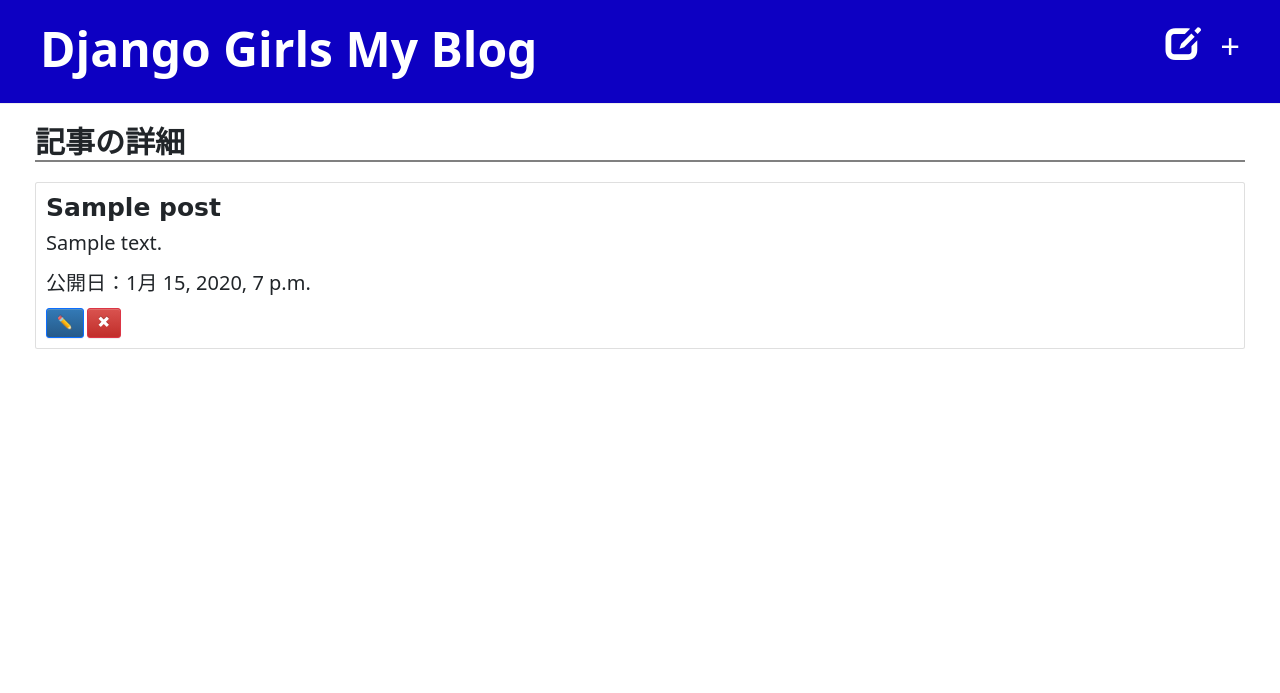
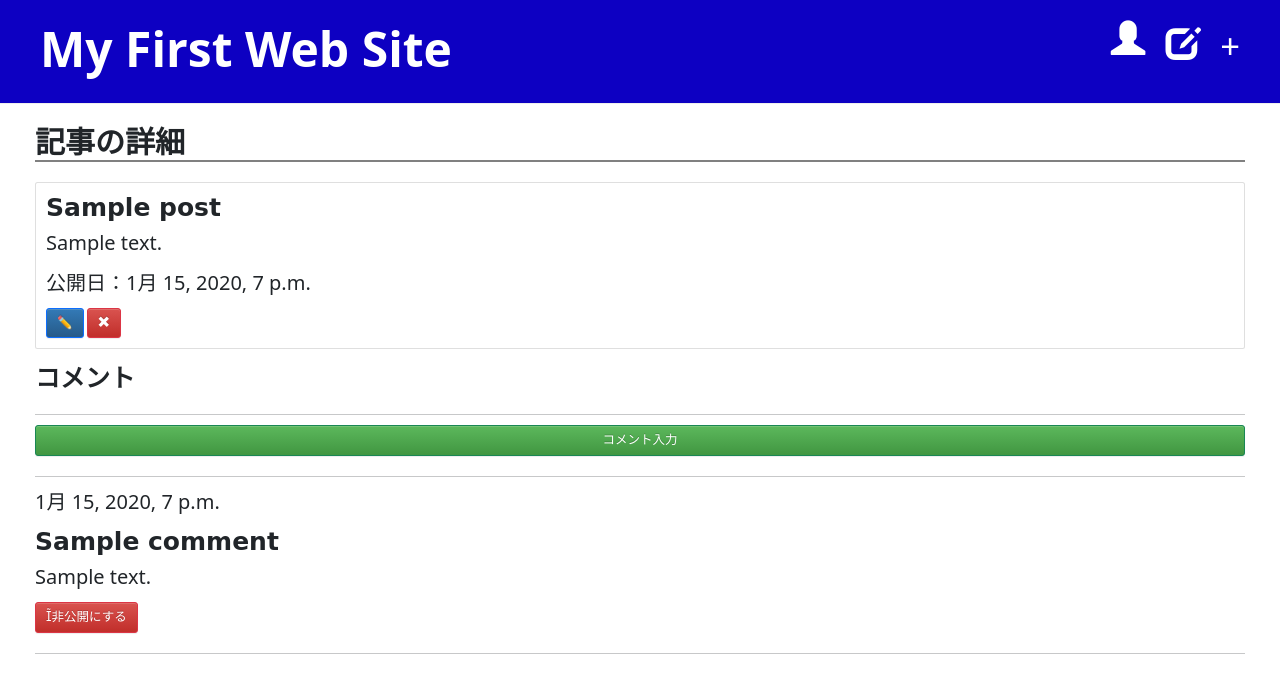
Before and after one commit to hashibird/my-first-blog, a Django app: page /post/1/ in a window 1280 px wide. Shown: the top 693 px of the page. Run offline with Django 3.2, Linux system fonts and the light colour scheme; a user stored in the database is signed in; tables that the repository leaves empty hold one stand-in row (values such as "Sample post"); some libraries are stand-ins or nearby versions.

Commit message:
try django girls extension

```diff
--- a/blog/admin.py
+++ b/blog/admin.py
@@ -1,4 +1,6 @@
 from django.contrib import admin
-from .models import Post
+from .models import Post, Comment
+
 
 admin.site.register(Post)
+admin.site.register(Comment)
--- a/blog/models.py
+++ b/blog/models.py
@@ -15,5 +15,23 @@
         self.published_date = timezone.now()
         self.save()
 
+    def approved_comment(self):
+        return self.comments.filter(approved_comment=True)
+
     def __str__(self):
         return self.title
+
+
+class Comment(models.Model):
+    post = models.ForeignKey('blog.Post', on_delete=models.CASCADE, related_name='comments')
+    name = models.CharField(max_length=200)
+    text = models.TextField()
+    created_date = models.DateTimeField(default=timezone.now)
+    approved_comment = models.BooleanField(default=True)
+
+    def approve(self):
+        self.approved_comment = True
+        self.save()
+
+    def __str__(self):
+        return self.text
--- a/blog/static/css/blog.css
+++ b/blog/static/css/blog.css
@@ -60,3 +60,11 @@
 .post h2 a, .post h2 a:visited {
     color: #000000;
 }
+
+/* .comment{
+    margin: 20px 0px 20px 20px;
+} */
+
+hr{
+    margin-top: 20px;
+}
--- a/blog/templates/blog/base.html
+++ b/blog/templates/blog/base.html
@@ -18,8 +18,11 @@
             {% if user.is_authenticated %}
                 <a href="{% url 'post_new' %}" class="top-menu"><span class="glyphcon glyphicon-plus"></span></a>
                 <a href="{% url 'post_draft_list' %}" class="top-menu"><span class="glyphicon glyphicon-edit"></span></a>
+                {% if user.is_authenticated %}
+                    <a href="/admin" class="top-menu glyphicon glyphicon-user"></a>
+                {% endif %}
             {% endif %}
-            <h1><a href="/">Django Girls My Blog</a></h1>
+            <h1><a href="/">My First Web Site</a></h1>
         </div>
     <div class="body-content">
         {% block content %}
--- a/blog/templates/blog/post_detail.html
+++ b/blog/templates/blog/post_detail.html
@@ -17,6 +17,32 @@
                 {% endif %}
             </div>
         </div>
+        <h2 style="margin-top: 15px;">コメント</h2>
+        <hr>
+        <div class="d-grid gap-2">
+            <a class="btn btn-success btn-lg" href="{% url 'add_comment_to_post' pk=post.pk %}"><span>コメント入力</span></a>
+        </div>
+        {% for comment in post.comments.all %}
+            {% if user.is_authenticated or comment.approved_comment %}
+                <hr>
+                <div class="comment">
+                    <p>{{ comment.created_date }}</p>
+                    <h2><strong>{{ comment.name }}</strong></h2>
+                    <p>{{ comment.text|linebreaksbr }}</p>
+                    {% if user.is_authenticated %}
+                        {% if not comment.approved_comment %}
+                            <a class="btn btn-primary btn-lg" href="{% url 'comment_approve' pk=comment.pk %}"><span class="glyphicon glyphicon-pencil">公開する</span></a>
+                        {% else %}
+                            <a class="btn btn-danger btn-lg" href="{% url 'comment_remove' pk=comment.pk %}"><span class="glypgicon glyphicon-remove">非公開にする</span></a>
+                        {% endif %}
+                    {% endif %}
+                </div>
+                <hr>
+            {% endif %}
+        {% empty %}
+            <hr>
+            <h2>コメントはまだありません...</h2>
+        {% endfor %}
     {% else %}
         <div>
             <h3 class="alert alert-warning">この記事は非公開です！</h3>
--- a/blog/templates/blog/post_list.html
+++ b/blog/templates/blog/post_list.html
@@ -10,6 +10,7 @@
             <h2 class="card-title mb-4" style="border-bottom:1px solid gray;"><a href="{% url 'post_detail' pk=post.pk %}">{{ post.title }}</a></h2>
             <p class="card-text mb-5">{{ post.text|linebreaksbr }}</p>
             <p class="pub-date">公開日：{{ post.published_date }}</p>
+            <p><a href="{% url 'post_detail' pk=post.pk %}">Comment : {{ post.approved_comments.count }}</a></p>
         </div>
     {% endfor %}
 {% endblock %}
--- a/blog/urls.py
+++ b/blog/urls.py
@@ -8,5 +8,9 @@
     path('post/<int:pk>/edit/', views.post_edit, name='post_edit'),
     path('drafts/', views.post_draft_list, name='post_draft_list'),
     path('post/<int:pk>/publish', views.post_publish, name='post_publish'),
-    path('post/<pk>/remove/', views.post_remove, name='post_remove'),
+    path('post/<int:pk>/remove/', views.post_remove, name='post_remove'),
+    path('post/<int:pk>/comment/', views.add_comment_to_post, name='add_comment_to_post'),
+    path('comment/<int:pk>/approve/', views.comment_approve, name='comment_approve'),
+    path('comment/<int:pk>/remove/', views.comment_remove, name='comment_remove'),
+
 ]
--- a/blog/views.py
+++ b/blog/views.py
@@ -2,8 +2,8 @@
 from django.shortcuts import render, get_object_or_404
 from django.utils import timezone
 from django.db.models import Q
-from .models import Post
-from .forms import PostForm
+from .models import Post, Comment
+from .forms import PostForm, CommentForm
 import datetime
 # Create your views here.
 
@@ -62,3 +62,31 @@
     post.published_date = timezone.datetime.now() + timezone.timedelta(weeks=100)
     post.save()
     return redirect('post_list')
+
+def add_comment_to_post(request, pk):
+    post = get_object_or_404(Post, pk=pk)
+    if request.method == "POST":
+        form = CommentForm(request.POST)
+        if form.is_valid():
+            comment = form.save(commit=False)
+            comment.post = post
+            comment.save()
+            return redirect('post_detail', pk=post.pk)
+    else:
+        Comment.name = 'anonymous'
+        Comment.text = ''
+        form = CommentForm(instance=Comment)
+    return render(request, 'blog/add_comment_to_post.html', {'form': form})
+
+# @login_required
+def comment_approve(request, pk):
+    comment = get_object_or_404(Comment, pk=pk)
+    comment.approve()
+    return redirect('post_detail', pk=comment.post.pk)
+
+# @login_required
+def comment_remove(request, pk):
+    comment = get_object_or_404(Comment, pk=pk)
+    comment.approved_comment = False
+    comment.save()
+    return redirect('post_detail', pk=comment.post.pk)
```
Also changed, not shown: blog/forms.py (+8 -1 lines), blog/templates/blog/add_comment_to_post.html (added, +11 -0 lines), blog/migrations/0002_comment.py (added), blog/migrations/0003_auto_20210312_0634.py (added), blog/migrations/0004_auto_20210312_0635.py (added), blog/migrations/0005_auto_20210312_0725.py (added), blog/migrations/0006_auto_20210312_0807.py (added), blog/migrations/0007_auto_20210312_0824.py (added).
